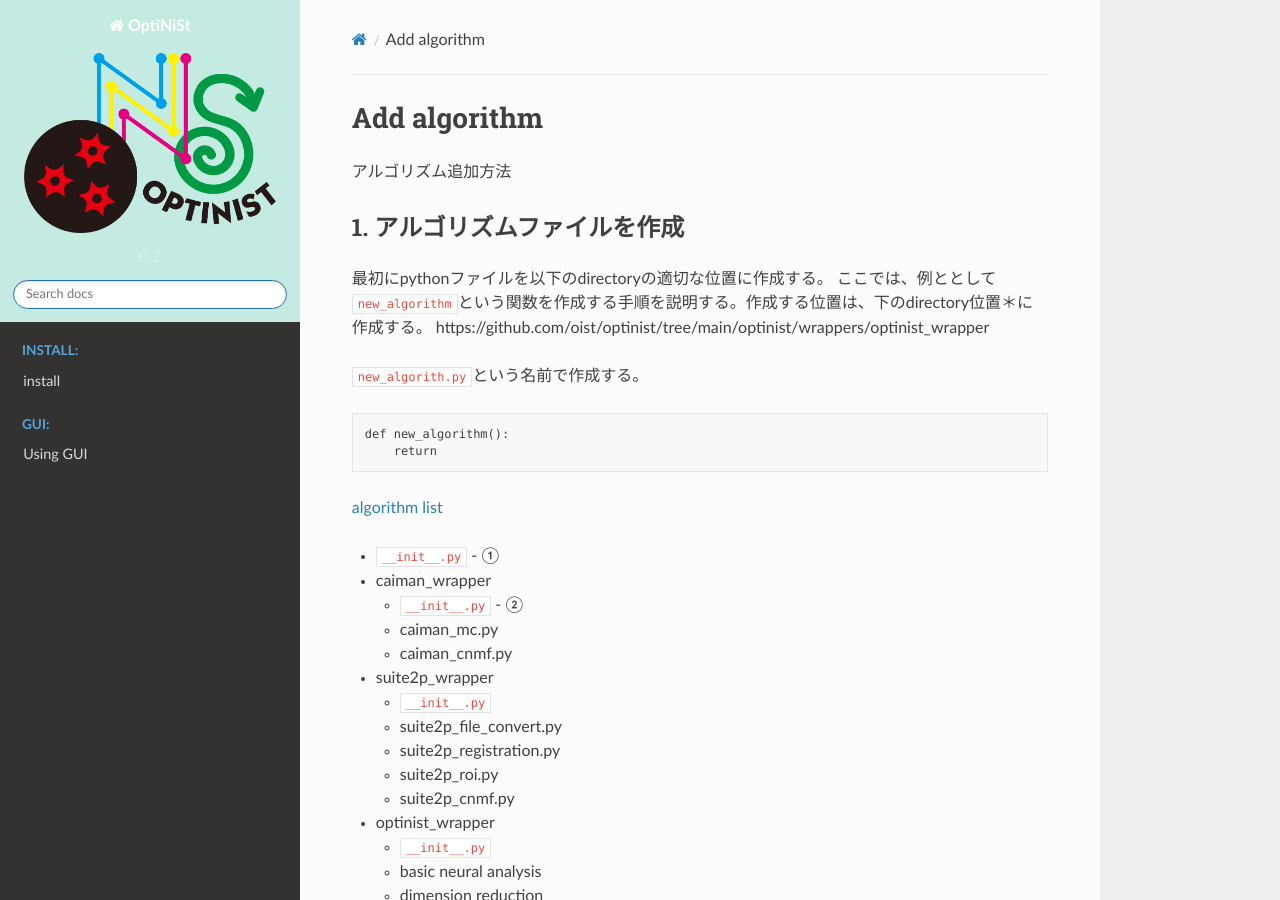
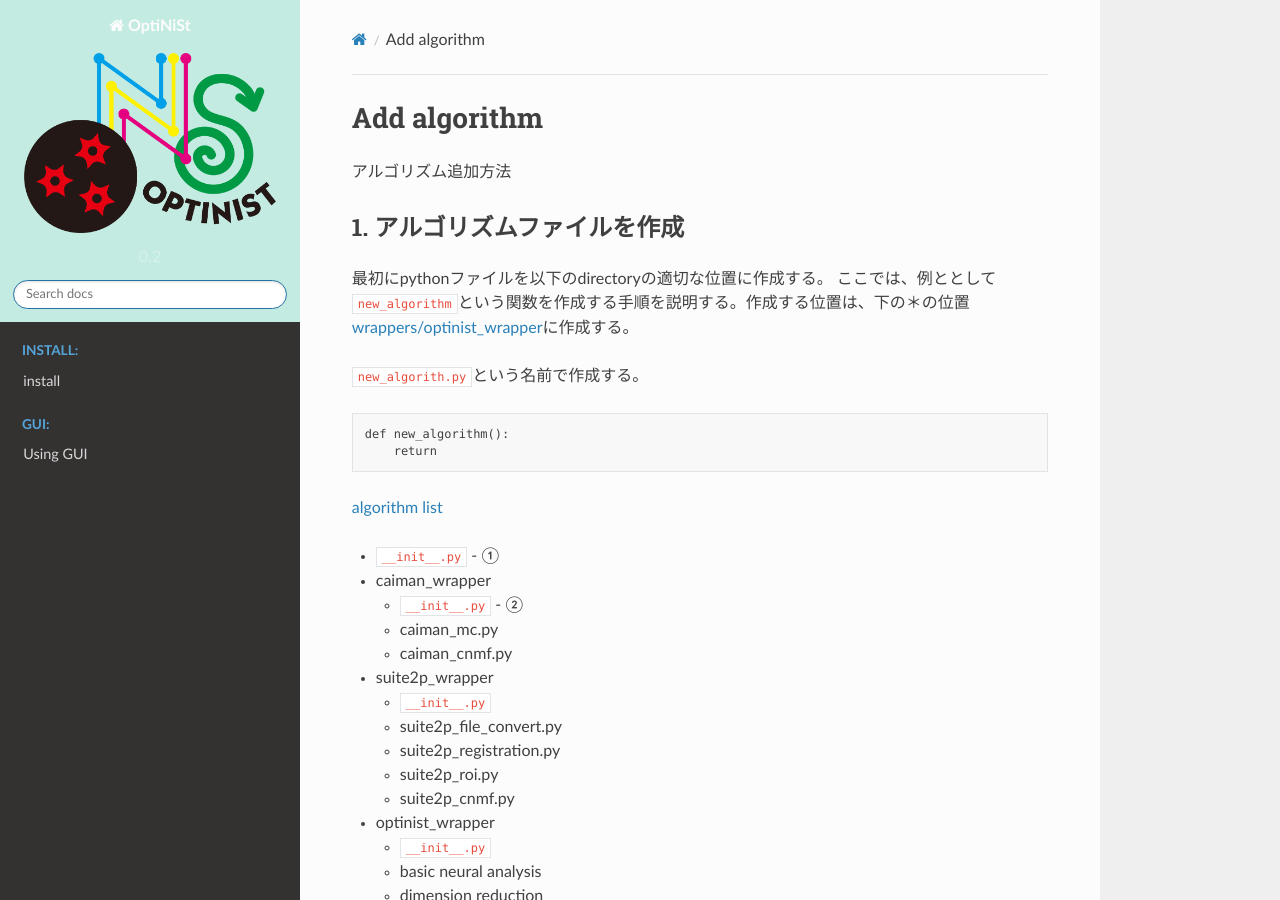
Before and after one commit to oist/optinist, a Sphinx documentation site: the page built from docs/utils/add_algorithm.md, in a window 1280 px wide and 900 px high. Built offline with Sphinx 7.4.7 and the Read the Docs theme 2.0.0, drawn with Linux system fonts in a browser that asks for light colours.

Commit message:
Update add_algorithm.md

```diff
--- a/docs/utils/add_algorithm.md
+++ b/docs/utils/add_algorithm.md
@@ -5,8 +5,7 @@ Add algorithm
 
 ## 1. アルゴリズムファイルを作成
 最初にpythonファイルを以下のdirectoryの適切な位置に作成する。
-ここでは、例ととして`new_algorithm`という関数を作成する手順を説明する。作成する位置は、下のdirectory位置＊に作成する。
-https://github.com/oist/optinist/tree/main/optinist/wrappers/optinist_wrapper
+ここでは、例ととして`new_algorithm`という関数を作成する手順を説明する。作成する位置は、下の＊の位置[wrappers/optinist_wrapper](https://github.com/oist/optinist/tree/main/optinist/wrappers/optinist_wrapper)に作成する。
 
 `new_algorith.py`という名前で作成する。
 
```
